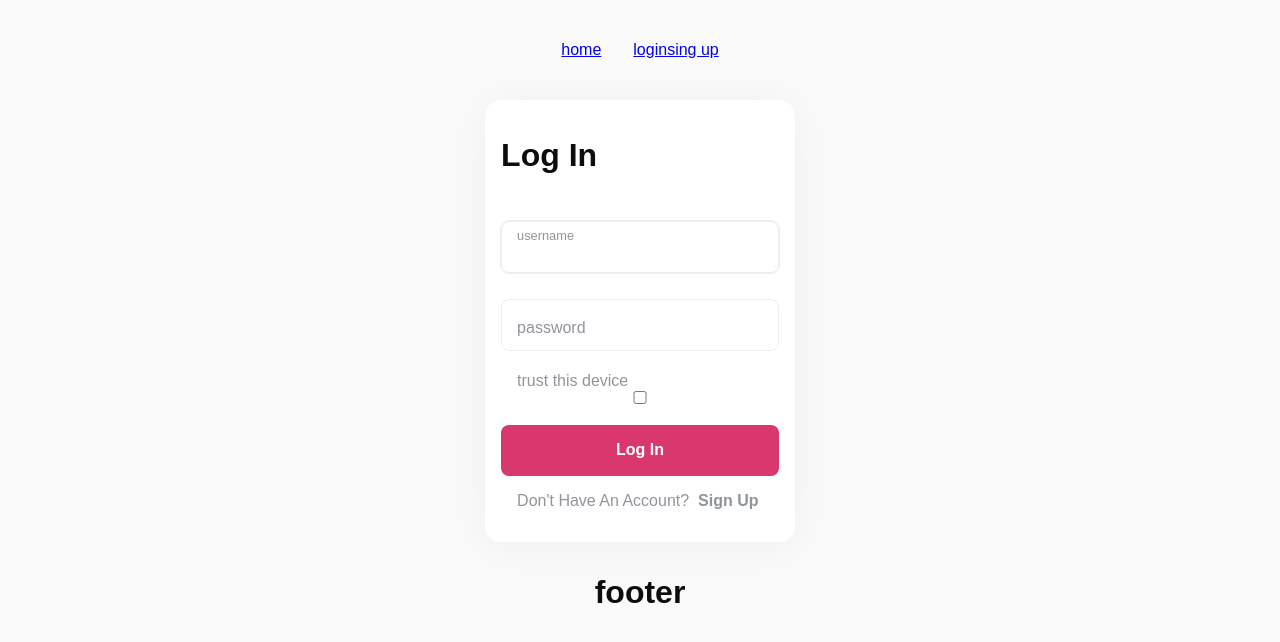
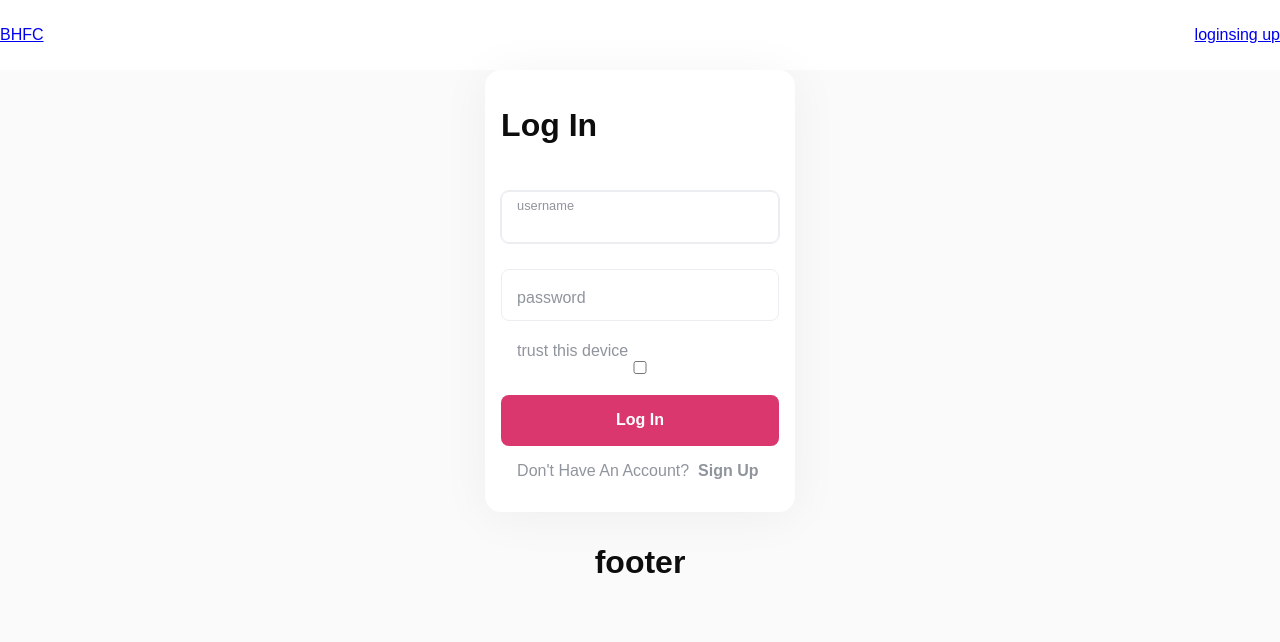
Before and after one commit to tomari3/blog-client-syled, a React (Create React App) app: page /#/login in a window 1280 px wide. Shown: the top 642 px of the page. Built offline with nearby package versions, Linux system fonts and the light colour scheme; no server answers.

Commit message:
header minor change

```diff
--- a/src/components/header/Header.js
+++ b/src/components/header/Header.js
@@ -17,7 +17,7 @@ export const Header = () => {
 
   return (
     <StyledHeader>
-      <Link to="/">home</Link>
+      <Link to="/">BHFC</Link>
 
       {!auth?.username ? (
         <div>
@@ -25,11 +25,12 @@ export const Header = () => {
           <Link to="/signup">sing up</Link>
         </div>
       ) : (
-        <div>
-          <Link to="/profile">profile</Link>
-          <br />
-          <StyledButton onClick={signOut}>Sign out</StyledButton>
-        </div>
+        <>
+          <StyledButton as={Link} to="/profile">
+            profile
+          </StyledButton>
+          <StyledButton onClick={signOut}>Log out</StyledButton>
+        </>
       )}
     </StyledHeader>
   );
--- a/src/styles/StyledHeader.js
+++ b/src/styles/StyledHeader.js
@@ -3,9 +3,10 @@ import { motion } from "framer-motion";
 
 export const StyledHeader = styled(motion.header)`
   display: flex;
-  justify-content: center;
+  justify-content: space-between;
   align-items: center;
-  height: 100px;
+  height: 70px;
   gap: 2rem;
+  background-color: var(--secondary-bg);
   /* border-bottom: 1px solid black; */
 `;
```
